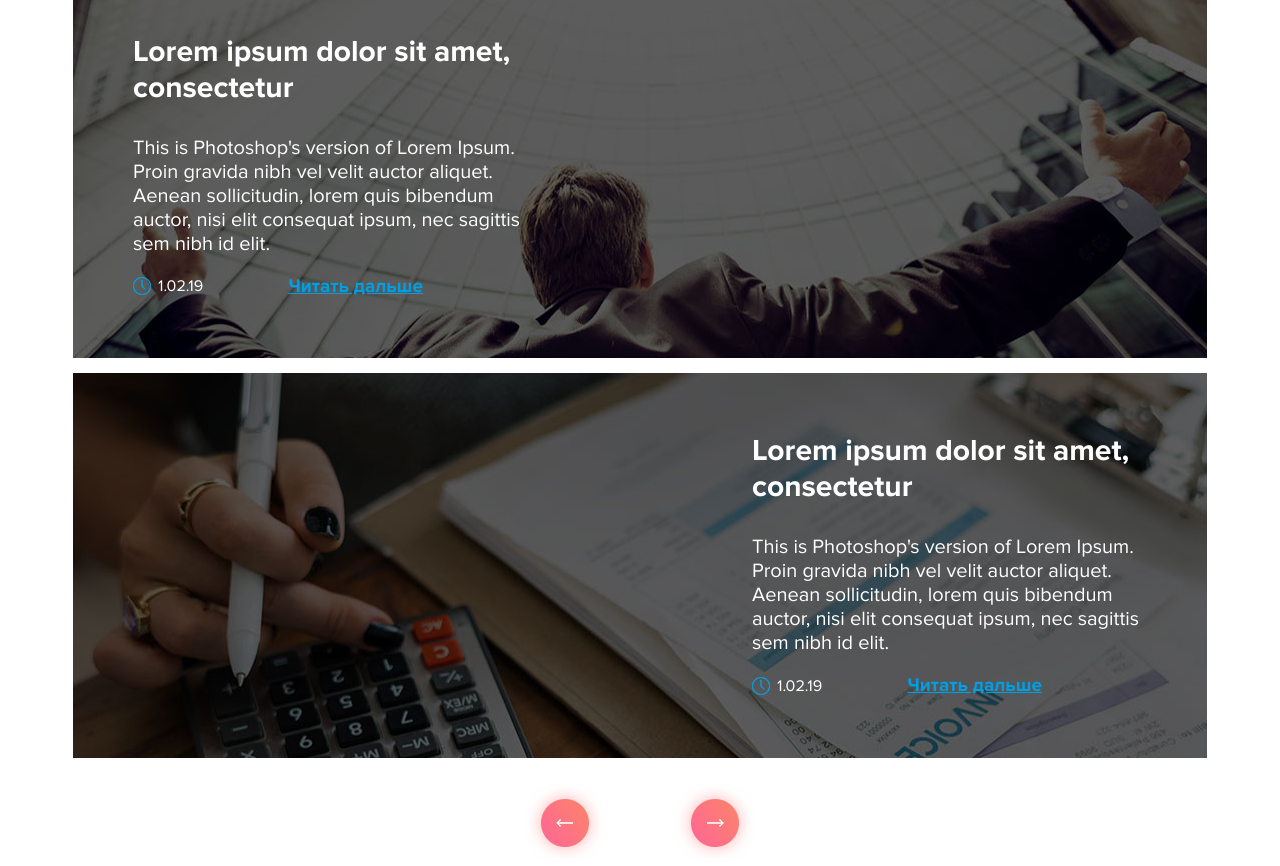
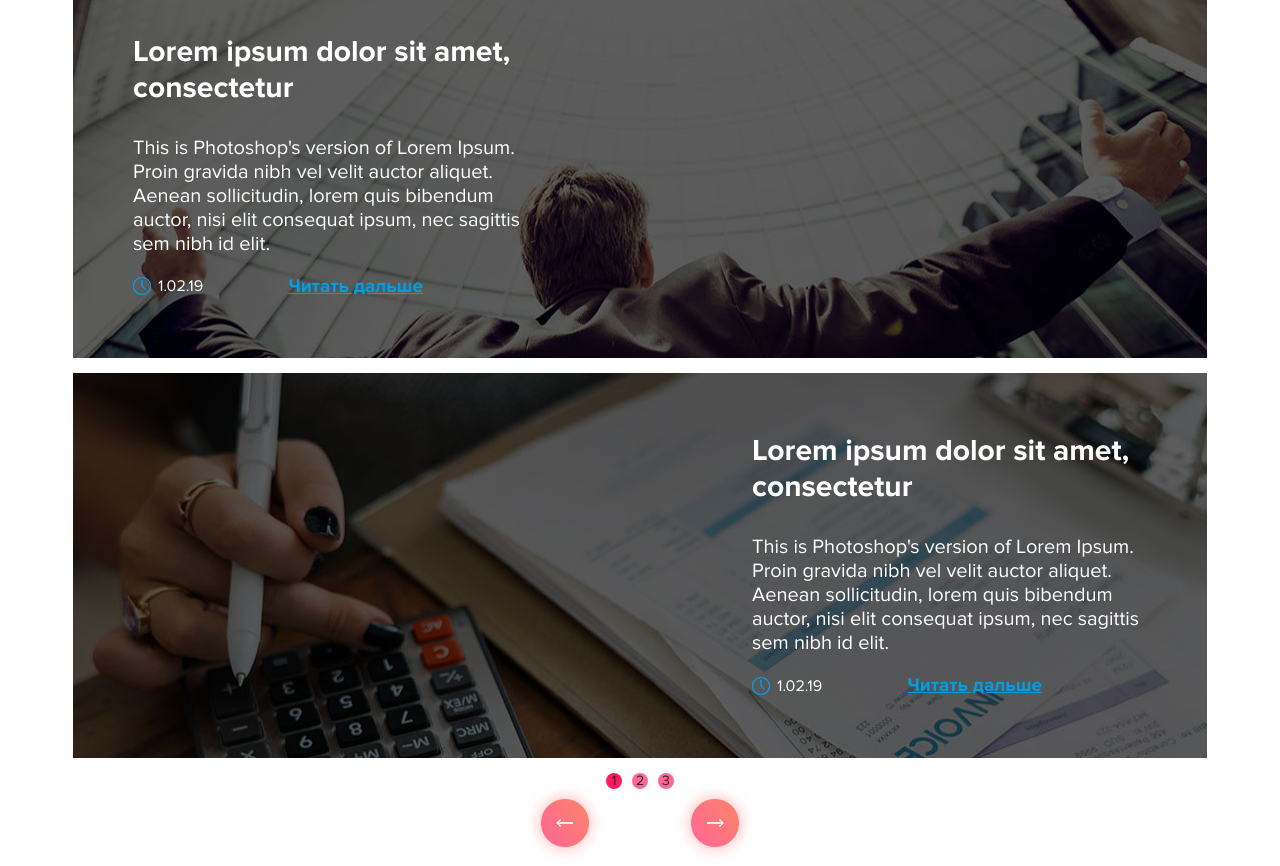
Before and after one commit to Aigerim-serdaliyeva/evodream, a website: page app/cases.html in a window 1280 px wide. Shown: the part 1817-2683 px from the top of the page. Drawn offline with Linux system fonts and the light colour scheme; files that its build step writes are made by us from their sources; files whose address does not match are found by name.

Commit message:
carousel num

```diff
--- a/app/js/main.js
+++ b/app/js/main.js
@@ -279,7 +279,7 @@
 
   $(".carousel-cases2").owlCarousel({
     loop: false,
-    dots: false,
+    dots: true,
     nav: true,
     smartSpeed: 500,
     margin: 50,
--- a/app/sass/main.scss
+++ b/app/sass/main.scss
@@ -1110,6 +1110,16 @@
 
 .s-cases2 {
 
+  .carousel-cases2 {
+    .owl-dots {
+      counter-reset: dots;
+    }
+    .owl-dot:before {
+        counter-increment:dots;
+        content: counter(dots);
+    }
+  }
+
   &__title {
     font-size: 30px;
     font-weight: bold;
```
Also changed, not shown: app/css/main.min.css, app/js/main.min.js.
